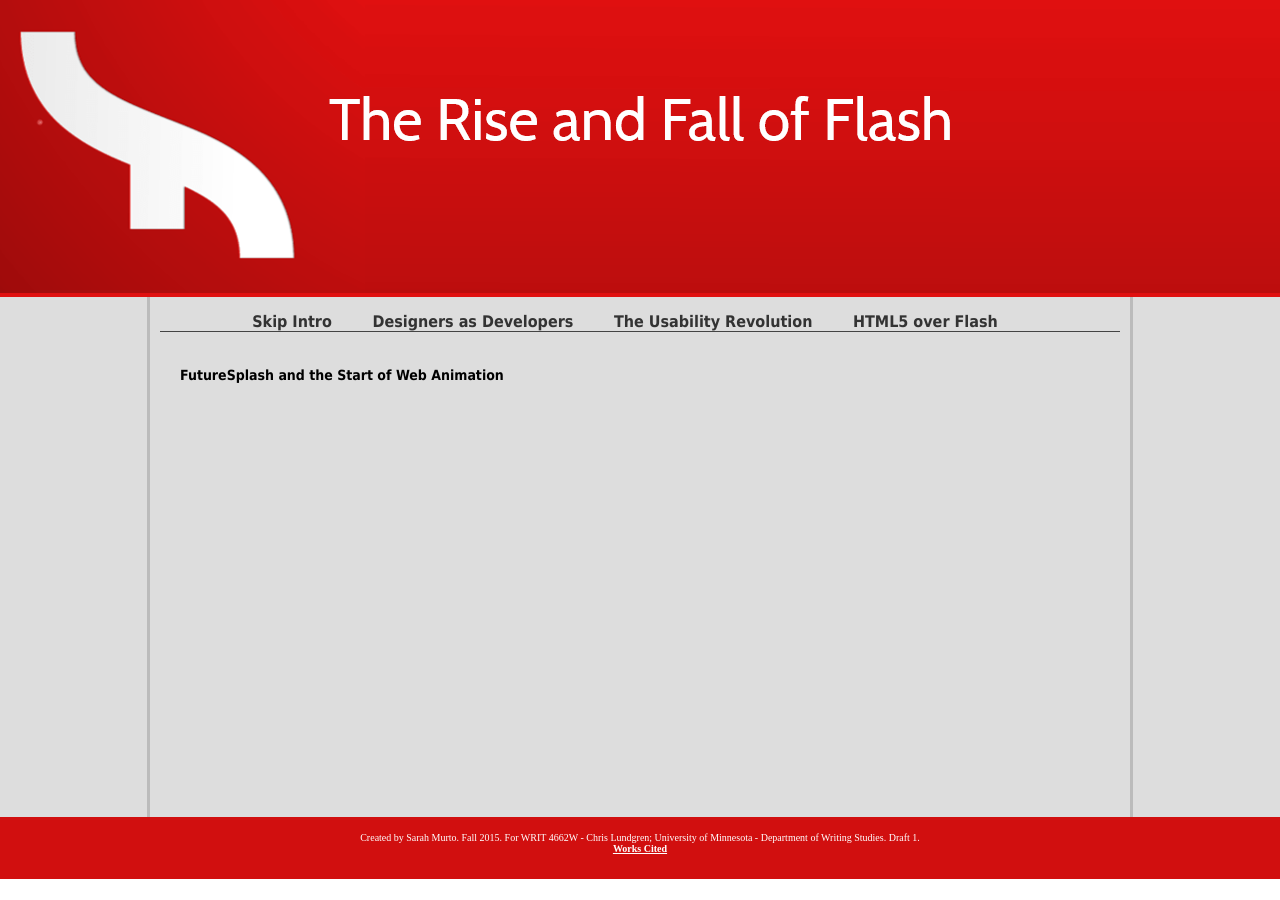
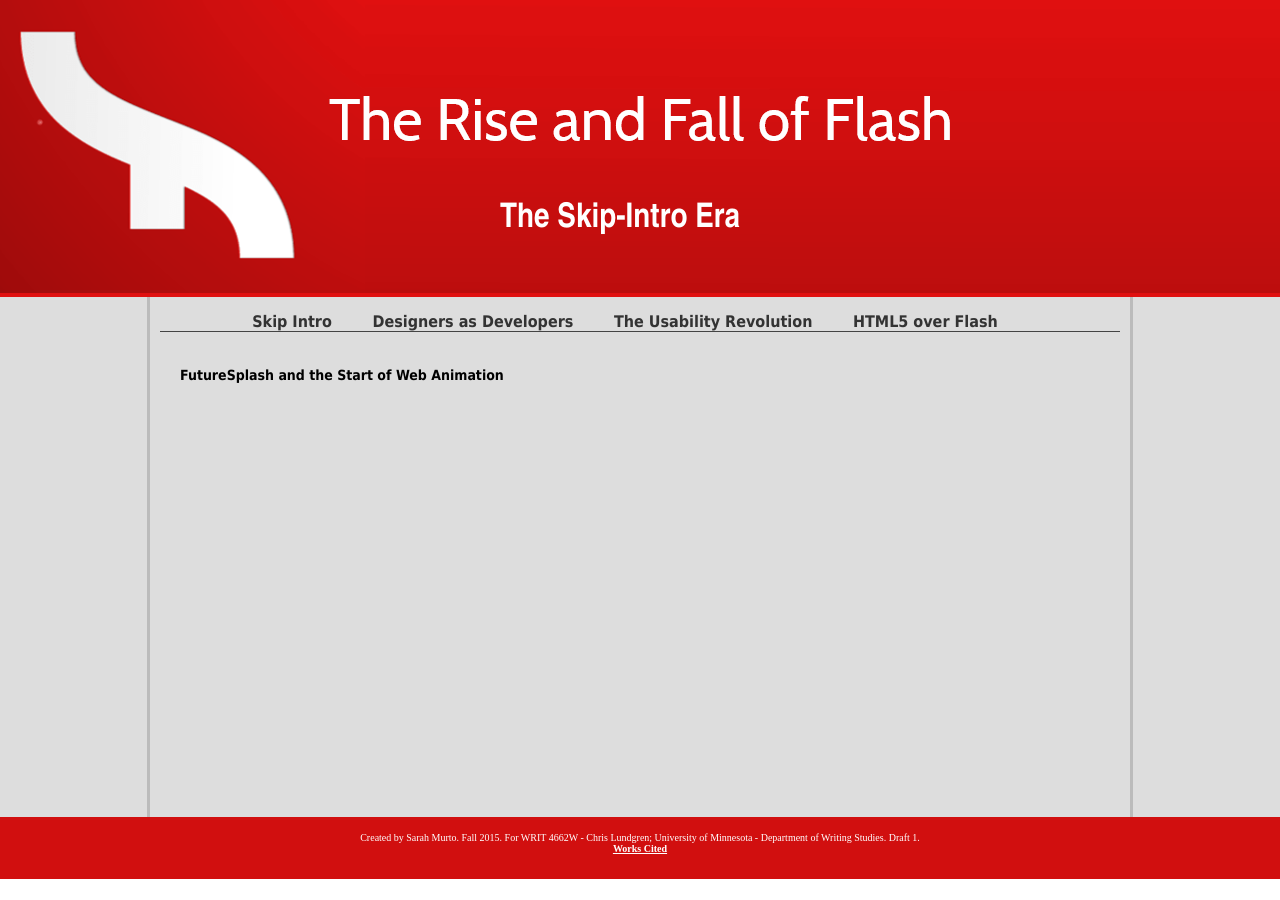
Before and after one commit to murtosl/HistoryOfFlash_4662W, a Jekyll site: the page built from _posts/2015-10-12-SkipIntro.html, in a window 1280 px wide. Built offline with Jekyll 4.4.1, drawn with Linux system fonts in a browser that asks for light colours.

Commit message:
Accidentally broke subtiles

```diff
--- a/_includes/header.html
+++ b/_includes/header.html
@@ -2,9 +2,9 @@
 		<img src="{{ site.baseurl }}/header.png" alt="The Rise and Fall of Flash">
 		<section id="header_subtitle">
 			{% if page.subtitle == nil %}
+				<h4>{{ site.subtitle }}</h4>
+			{% else %}
 				<h4>{{ page.subtitle }}</h4>
-			{% else %}
-				<h4>{{ site.subtitle }}</h4>
 			{% endif %}
 		</section>
 </header>
```
Also changed, not shown: 3 other files.
